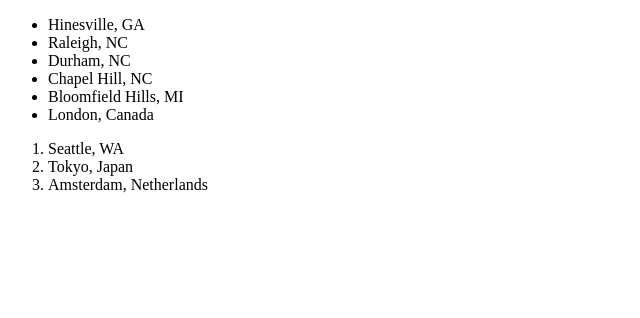
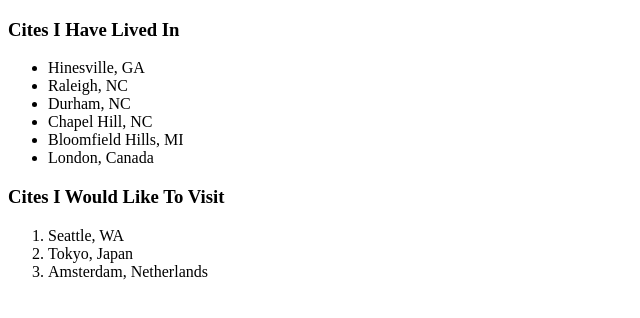
Before and after one commit to sara2in/html-exercise, a plain HTML site: page index.html in a window 1280 px wide. Shown: the whole page, without its empty margins (0-640 px from the left). Drawn offline with Linux system fonts and the light colour scheme.

Commit message:
heading for lisits

```diff
--- a/index.html
+++ b/index.html
@@ -6,6 +6,7 @@
         </head>
 
         <body>
+            <h3>Cites I Have Lived In</h3>
                 <ul>
                     <li>Hinesville, GA</li>
                     <li>Raleigh, NC</li>
@@ -14,6 +15,7 @@
                     <li>Bloomfield Hills, MI</li>
                     <li>London, Canada</li>
                 </ul>
+            <h3>Cites I Would Like To Visit</h3>
                 <ol>
                     <li>Seattle, WA</li>
                     <li>Tokyo, Japan</li>
```
Lines whose indentation alone changed are shown as unchanged.
